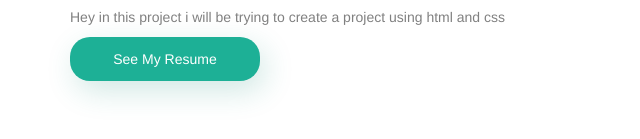
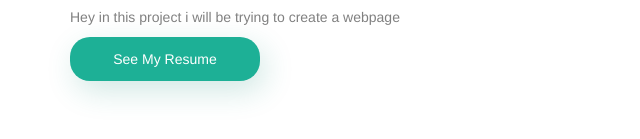
Before and after one commit to vaibhavparate/vaibhavparate.github.io, a plain HTML site: page index.html in a window 1280 px wide. Shown: the part 423-562 px from the top of the page, 544-1184 px from the left. Drawn offline with nearby package versions, Linux system fonts and the light colour scheme.

Commit message:
Update index.html

```diff
--- a/index.html
+++ b/index.html
@@ -5,7 +5,7 @@
         <meta http-equiv="X-UA-Compatible" content="IE=edge">
         <meta name="viewport" content="width=device-width, initial-scale=1.0">
         <link href="poject.css" rel="stylesheet" type="text/css">
-        <title>Project</title>
+        <title>webpage</title>
         <link rel="stylesheet" href="https://maxcdn.bootstrapcdn.com/bootstrap/3.4.1/css/bootstrap.min.css">
         <script src="https://ajax.googleapis.com/ajax/libs/jquery/3.5.1/jquery.min.js"></script>
         <script src="https://maxcdn.bootstrapcdn.com/bootstrap/3.4.1/js/bootstrap.min.js"></script>
@@ -54,7 +54,7 @@
             </div>
             <div class="maintext">
                 <h1>Hello, I am <br> Vaibhav</h1>
-                <p>Hey in this project i will be trying to create a project using html and css</p>
+                <p>Hey in this project i will be trying to create a webpage</p>
                 <a href="resume.html" class="resume-button">See My Resume</a>
             </div>
         </div>
```
